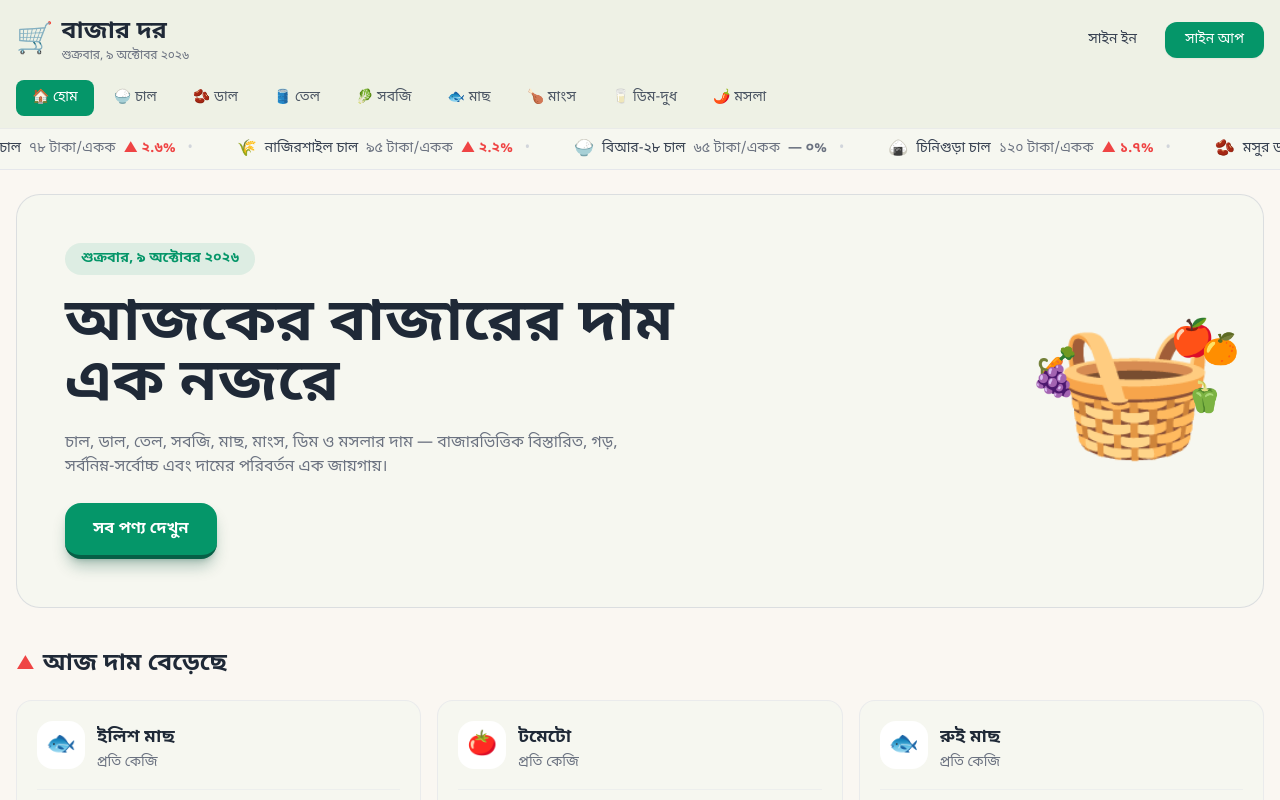
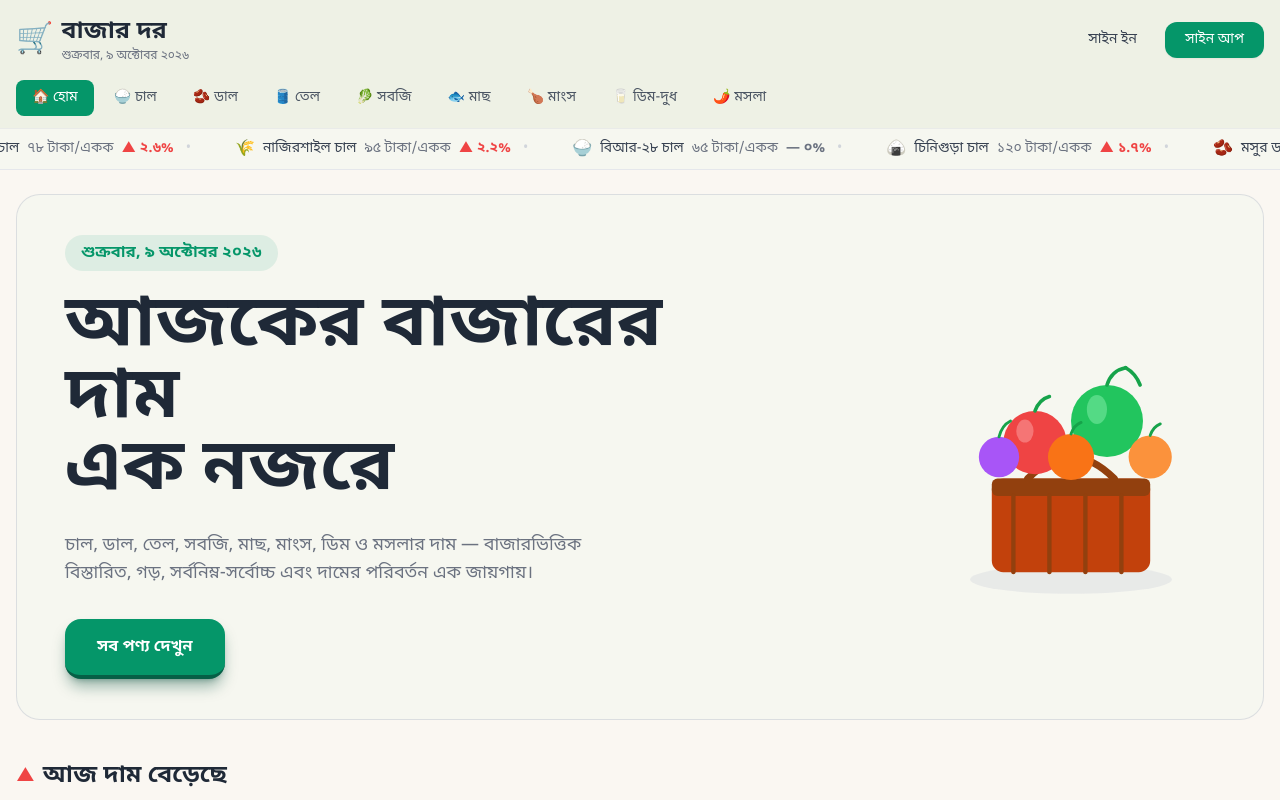
Before and after one commit to ferduslabs/B14-A7-BazarDor, a Next.js app: page / in a window 1280 px wide. Shown: the top 800 px of the page. Built offline with nearby package versions, Linux system fonts and the light colour scheme.

Commit message:
Replace hero basket emoji with custom SVG illustration like Figma

```diff
--- a/components/Hero.js
+++ b/components/Hero.js
@@ -21,41 +21,72 @@ export default function Hero() {
     <section className="relative pt-6 pb-2">
       <div className="container mx-auto px-4">
         <div className="relative bg-bazar-card rounded-3xl overflow-hidden border border-gray-300/70">
-          <div className="grid md:grid-cols-5 gap-6 items-center p-6 md:p-10 lg:p-12">
+          <div className="grid md:grid-cols-5 gap-6 items-center p-6 md:p-10 lg:px-12 lg:py-10">
             <div className="md:col-span-3 relative z-10">
-              <p className="inline-block text-dhaner-shobuj font-semibold text-sm bg-dhaner-shobuj/10 px-4 py-1.5 rounded-full mb-5">
+              <p className="inline-block text-dhaner-shobuj font-semibold text-sm md:text-base bg-dhaner-shobuj/10 px-4 py-1.5 rounded-full mb-5">
                 {currentDate}
               </p>
-              <h1 className="text-3xl md:text-4xl lg:text-5xl xl:text-6xl font-bold text-gray-800 leading-tight mb-4">
+              <h1 className="text-3xl sm:text-4xl md:text-5xl lg:text-6xl xl:text-7xl font-extrabold text-gray-800 leading-tight mb-4 md:mb-6">
                 আজকের বাজারের দাম
                 <br />
                 এক নজরে
               </h1>
-              <p className="text-sm md:text-base text-gray-500 mb-6 max-w-xl leading-relaxed">
+              <p className="text-sm md:text-base lg:text-lg text-gray-500 mb-6 md:mb-8 max-w-xl leading-relaxed">
                 চাল, ডাল, তেল, সবজি, মাছ, মাংস, ডিম ও মসলার দাম —
                 বাজারভিত্তিক বিস্তারিত, গড়, সর্বনিম্ন-সর্বোচ্চ এবং দামের
                 পরিবর্তন এক জায়গায়।
               </p>
               <button
                 onClick={scrollToProducts}
-                className="bg-dhaner-shobuj hover:bg-emerald-700 text-white font-semibold px-7 py-3.5 rounded-2xl transition-all duration-200 text-sm md:text-base shadow-lg shadow-emerald-900/30 border-b-4 border-emerald-800 hover:border-emerald-900 active:border-b-2 active:translate-y-0.5 active:shadow-md"
+                className="bg-dhaner-shobuj hover:bg-emerald-700 text-white font-bold px-7 md:px-8 py-3.5 md:py-4 rounded-2xl transition-all duration-200 text-sm md:text-base shadow-lg shadow-emerald-900/40 border-b-4 border-emerald-800 hover:border-emerald-900 active:border-b-2 active:translate-y-0.5 active:shadow-md"
               >
                 সব পণ্য দেখুন
               </button>
             </div>
 
             <div className="md:col-span-2 relative flex justify-center md:justify-end">
-              <div className="relative">
-                {/* Fruit basket illustration */}
-                <div className="relative">
-                  <div className="text-7xl md:text-8xl lg:text-9xl">🧺</div>
-                  {/* Floating fruits */}
-                  <div className="absolute -top-4 right-0 text-3xl md:text-4xl">🍎</div>
-                  <div className="absolute -top-1 -right-6 text-2xl md:text-3xl">🍊</div>
-                  <div className="absolute top-2 -left-4 text-2xl md:text-3xl">🥕</div>
-                  <div className="absolute bottom-12 -right-2 text-2xl md:text-3xl">🫑</div>
-                  <div className="absolute bottom-16 -left-6 text-3xl md:text-4xl">🍇</div>
-                </div>
+              <div className="relative w-48 h-48 sm:w-56 sm:h-56 md:w-64 md:h-64 lg:w-72 lg:h-72">
+                {/* Fruit Basket Illustration */}
+                <svg viewBox="0 0 200 200" className="w-full h-full">
+                  {/* Shadow */}
+                  <ellipse cx="100" cy="185" rx="70" ry="10" fill="#d1d5db" opacity="0.4" />
+
+                  {/* Basket body */}
+                  <rect x="45" y="115" width="110" height="65" rx="8" fill="#c2410c" />
+                  <rect x="45" y="115" width="110" height="12" rx="4" fill="#92400e" />
+
+                  {/* Basket vertical lines */}
+                  <line x1="60" y1="127" x2="60" y2="180" stroke="#92400e" strokeWidth="3" strokeLinecap="round" />
+                  <line x1="85" y1="127" x2="85" y2="180" stroke="#92400e" strokeWidth="3" strokeLinecap="round" />
+                  <line x1="110" y1="127" x2="110" y2="180" stroke="#92400e" strokeWidth="3" strokeLinecap="round" />
+                  <line x1="135" y1="127" x2="135" y2="180" stroke="#92400e" strokeWidth="3" strokeLinecap="round" />
+
+                  {/* Basket handle */}
+                  <path d="M 70 115 Q 100 85 130 115" stroke="#92400e" strokeWidth="5" fill="none" strokeLinecap="round" />
+
+                  {/* Apple (red) */}
+                  <circle cx="75" cy="90" r="22" fill="#ef4444" />
+                  <ellipse cx="68" cy="82" rx="6" ry="8" fill="#fca5a5" opacity="0.5" />
+                  <path d="M 75 68 Q 78 60 85 58" stroke="#16a34a" strokeWidth="2.5" fill="none" strokeLinecap="round" />
+
+                  {/* Grapes (purple) */}
+                  <circle cx="50" cy="100" r="14" fill="#a855f7" />
+                  <path d="M 50 86 Q 52 78 58 75" stroke="#16a34a" strokeWidth="2" fill="none" strokeLinecap="round" />
+
+                  {/* Green fruit */}
+                  <circle cx="125" cy="75" r="25" fill="#22c55e" />
+                  <ellipse cx="118" cy="67" rx="7" ry="10" fill="#86efac" opacity="0.5" />
+                  <path d="M 125 50 Q 128 40 138 38" stroke="#16a34a" strokeWidth="2.5" fill="none" strokeLinecap="round" />
+                  <path d="M 138 38 Q 145 42 148 50" stroke="#16a34a" strokeWidth="2.5" fill="none" strokeLinecap="round" />
+
+                  {/* Orange 1 */}
+                  <circle cx="100" cy="100" r="16" fill="#f97316" />
+                  <path d="M 100 84 Q 102 78 107 76" stroke="#16a34a" strokeWidth="2" fill="none" strokeLinecap="round" />
+
+                  {/* Orange 2 */}
+                  <circle cx="155" cy="100" r="15" fill="#fb923c" />
+                  <path d="M 155 85 Q 157 79 162 77" stroke="#16a34a" strokeWidth="2" fill="none" strokeLinecap="round" />
+                </svg>
               </div>
             </div>
           </div>
```
